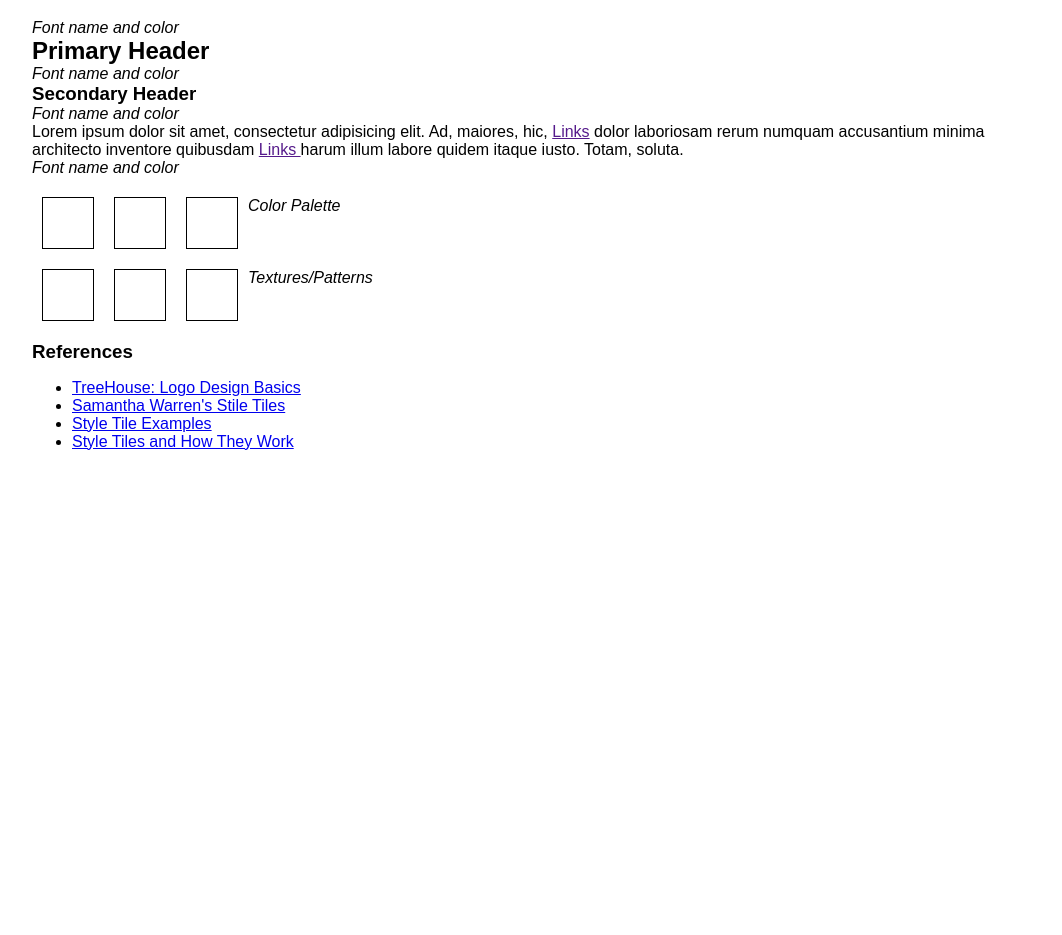
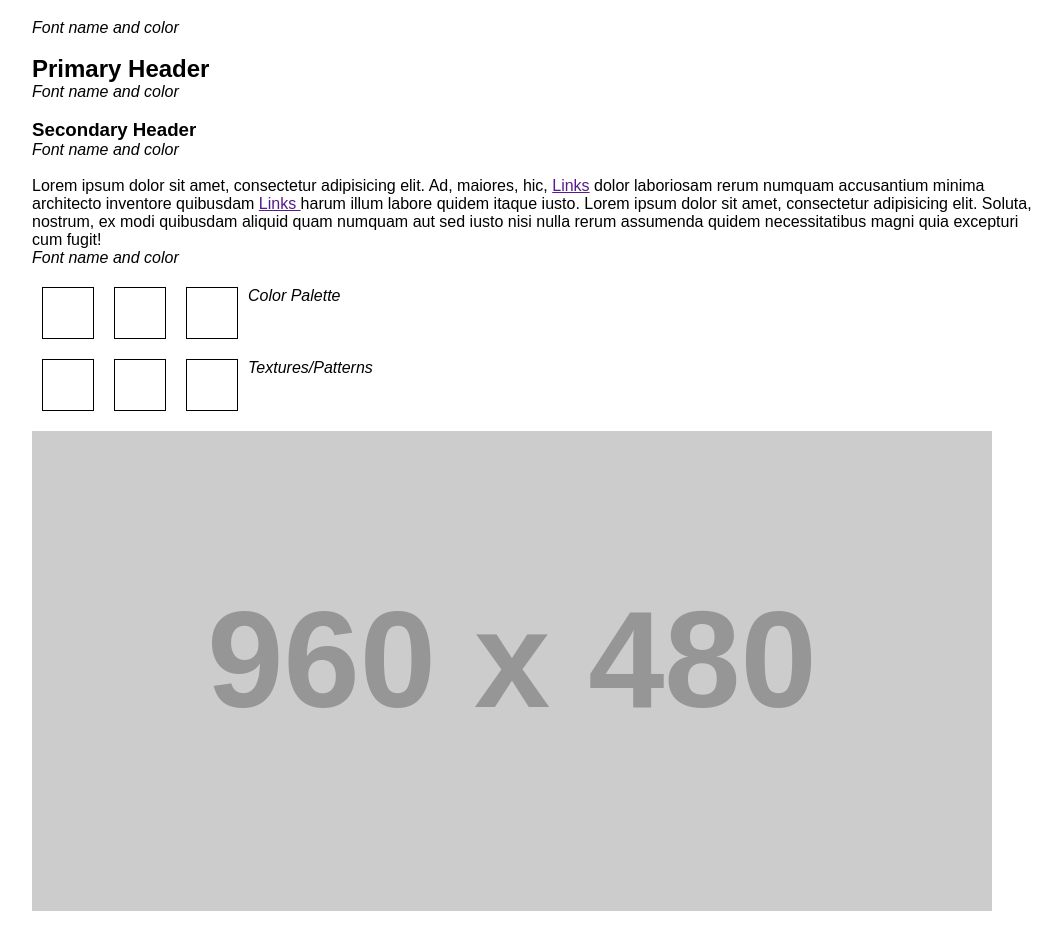
Before and after one commit to jhawley14/style-tile, a plain HTML site: page index.html in a window 1280 px wide. Shown: the part 285-1220 px from the top of the page, without its empty margins (108-1170 px from the left). Before the commit the page ends 800 px from the top, so only its background shows below. Drawn offline with Linux system fonts and the light colour scheme; placeholder pictures from the web are drawn by us.

Commit message:
Remove links / Added Moodboard
* Remove Links
* Added Moodboard

```diff
--- a/index.html
+++ b/index.html
@@ -17,7 +17,8 @@
 	<div class="container">
 
 		<section>
-			<img src="http://placehold.it/300x200" alt="Your Logo">
+			<!-- Their Logo, not Yours -->
+			<img src="http://placehold.it/300x200" alt="Their Logo">
 		</section>
 
 		<section>
@@ -25,13 +26,19 @@
 			<h1>Your Website</h1>
 			<em>Font name and color</em>
 
+			<br><br>
+
 			<h2>Primary Header</h2>
 			<em>Font name and color</em>
+
+			<br><br>
 
 			<h3>Secondary Header</h3>
 			<em>Font name and color</em>
 
-			<p>Lorem ipsum dolor sit amet, consectetur adipisicing elit. Ad, maiores, hic, <a href="">Links</a> dolor laboriosam rerum numquam accusantium minima architecto inventore quibusdam <a href="">Links </a> harum illum labore quidem itaque iusto. Totam, soluta.</p>
+			<br><br>
+
+			<p>Lorem ipsum dolor sit amet, consectetur adipisicing elit. Ad, maiores, hic, <a href="">Links</a> dolor laboriosam rerum numquam accusantium minima architecto inventore quibusdam <a href="">Links </a> harum illum labore quidem itaque iusto. Lorem ipsum dolor sit amet, consectetur adipisicing elit. Soluta, nostrum, ex modi quibusdam aliquid quam numquam aut sed iusto nisi nulla rerum assumenda quidem necessitatibus magni quia excepturi cum fugit!</p>
 			<em>Font name and color</em>
 
 		</section>
@@ -54,15 +61,11 @@
 			<div class="clear"></div>
 		</section>
 
-		<footer>
-			<h3>References</h3>
-			<ul>
-				<li><a href="http://teamtreehouse.com/library/logo-design-basics">TreeHouse: Logo Design Basics</a></li>
-				<li><a href="http://styletil.es/">Samantha Warren's Stile Tiles</a></li>
-				<li><a href="http://samanthatoy.com/style-tiles/">Style Tile Examples</a></li>
-				<li><a href="http://alistapart.com/article/style-tiles-and-how-they-work">Style Tiles and How They Work</a></li>
-			</ul>
-		</footer>
+		<!-- UI/Aesthetic Examples -->
+		<section>
+			<img src="http://placehold.it/960x480" alt="Aesthetic Example">
+		</section>
+
 
 		<!-- Clearfix -->
 		<div class="clear"></div>
```
